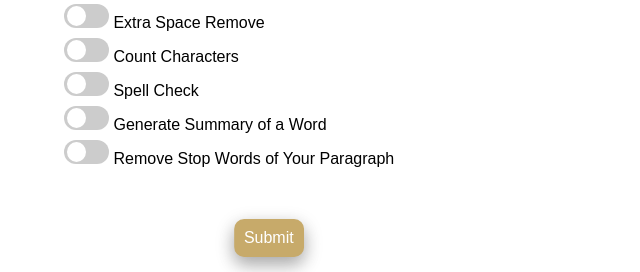
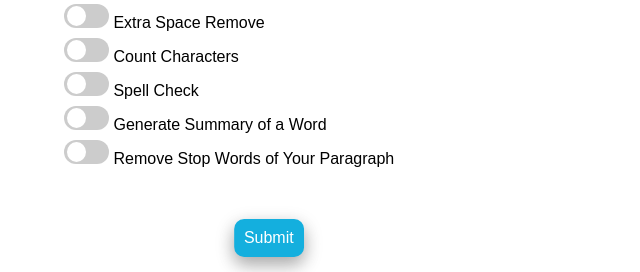
Before and after one commit to Kalaichelvan-Tamilselvan/SmartApp, a Django app: template smartapp/smartapplication/templates/index.html in a window 1280 px wide. Shown: the part 528-800 px from the top of the page, without its empty margins (0-640 px from the left). Run offline with Django 4.2, Linux system fonts and the light colour scheme; the template is opened without the code that fills it, so the values that code supplies are empty.

Commit message:
Submit Button colour changed
Submit button colour changed to blue.

```diff
--- a/smartapp/smartapplication/static/styles.css
+++ b/smartapp/smartapplication/static/styles.css
@@ -132,7 +132,7 @@ input:checked + .slider:before {
     border-radius: 10px;
     border: 2px solid transparent;
     color: white;
-    background-color: #c7aa6a;
+    background-color: #14afde;
     box-shadow: 0 8px 16px 0 rgba(0, 0, 0, 0.2),
         0 6px 20px 0 rgba(0, 0, 0, 0.19);
     padding: 0.5em;
```
